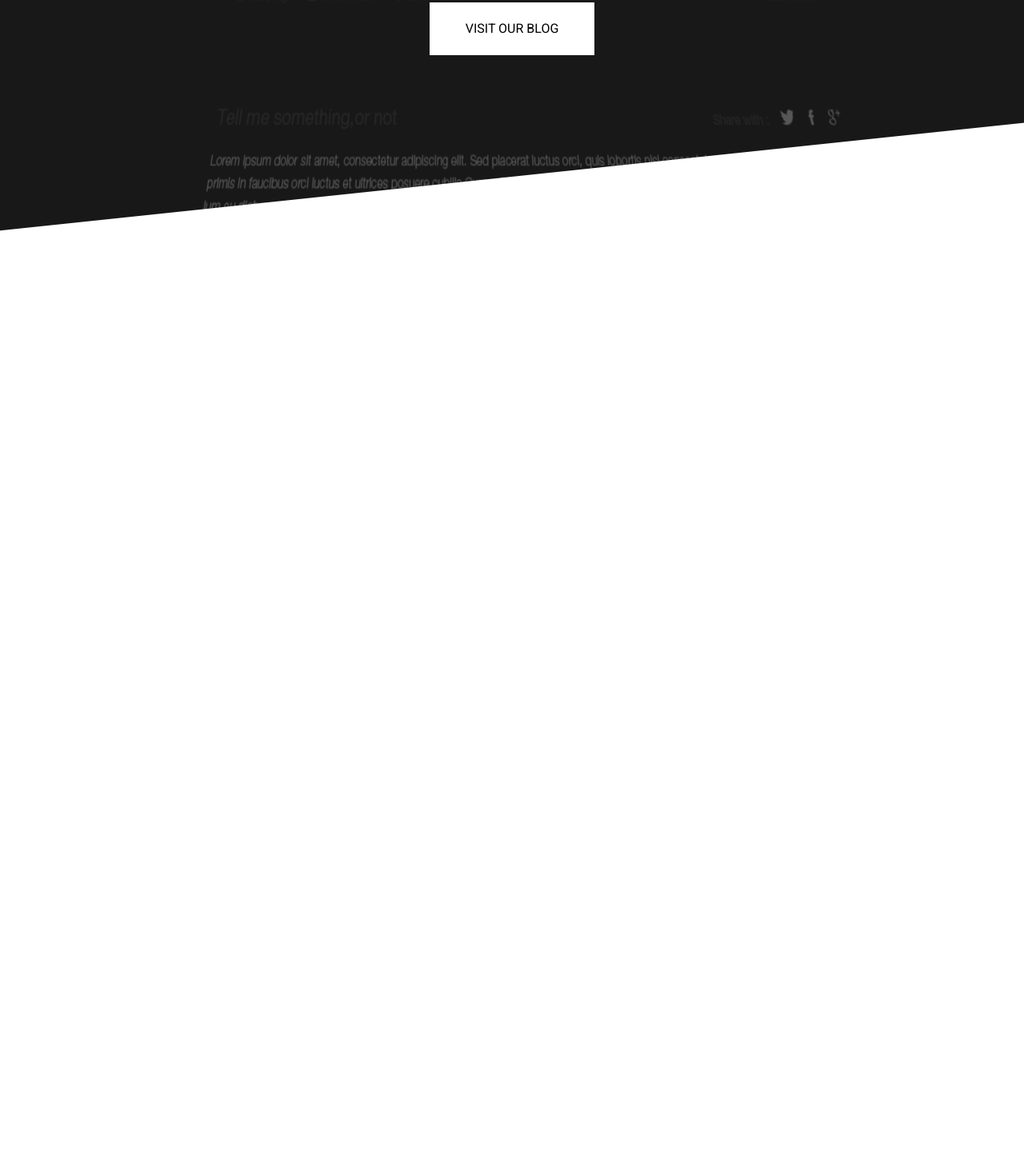
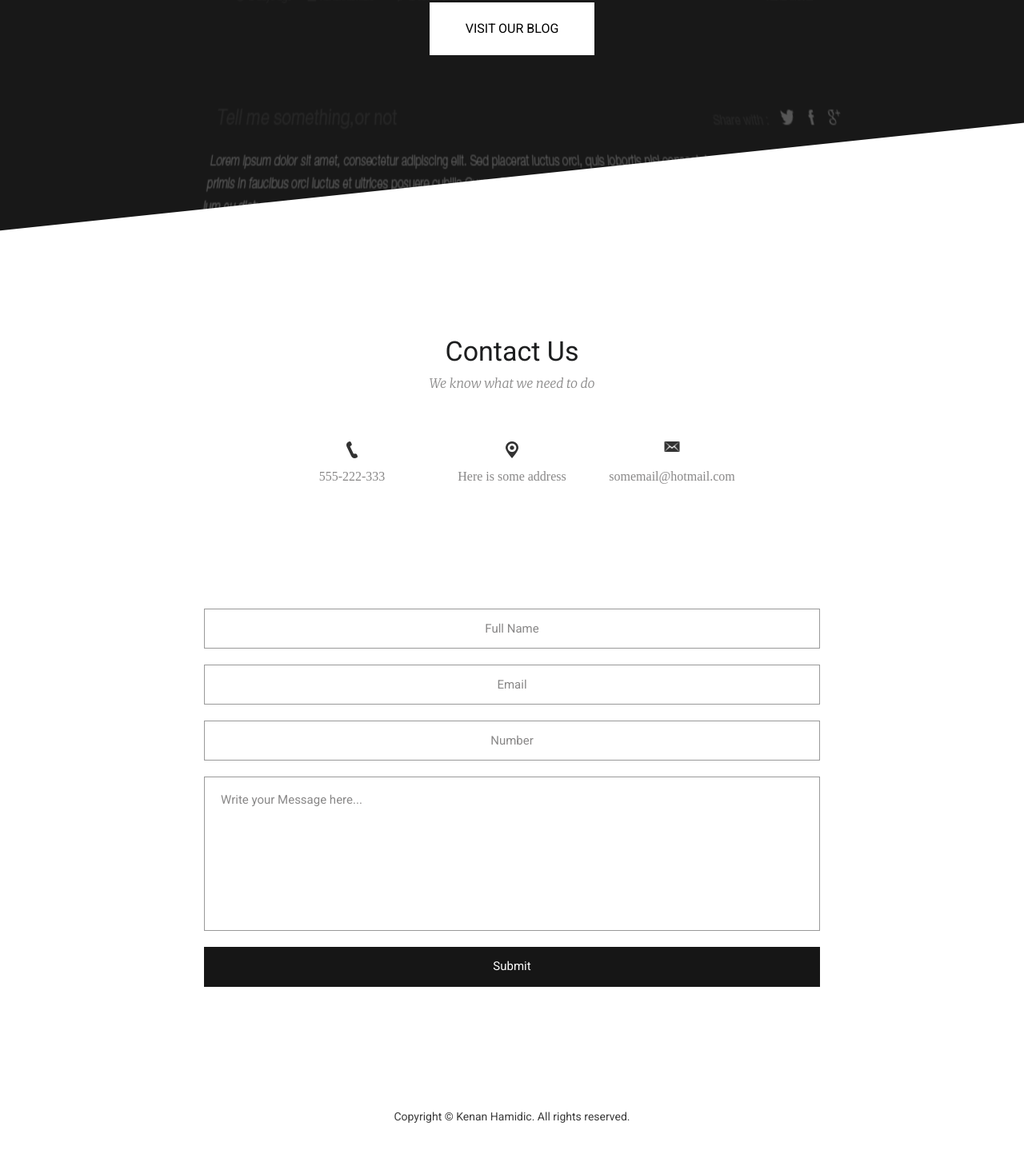
Before and after one commit to afalkon/B-W-Template, a website: page app/index.html in a window 1280 px wide. Shown: the part 4208-5666 px from the top of the page at 80% size. Before the commit the page ends 4530 px from the top, so only its background shows below. Drawn offline with nearby package versions, Linux system fonts and the light colour scheme; files that its build step writes are made by us from their sources.

Commit message:
Desktop Version finished

```diff
--- a/app/index.html
+++ b/app/index.html
@@ -132,6 +132,35 @@
             <a class="services__blogBtn" href="#">Visit Our Blog</a>
         </div>
     </section>
+    <section class="contact">
+        <div class="container">
+            <div class="contact__inner">
+                <h3 class="contact__inner-headerTitle">Contact Us</h3>
+                <h4 class="contact__inner-underline">We know what we need to do</h4>
+                <div class="contact__inner-items">
+                    <a class="contact__inner-items-item" href="tel:555-222-333">555-222-333</a>
+                    <a href="#" class="contact__inner-items-item">Here is some address</a>
+                    <a href="#" class="contact__inner-items-item">somemail@hotmail.com</a>
+                </div>
+                <div class="contact__inner-form">
+                    <form action="">
+                        <input type="text" class="form__input" placeholder="Full Name" required>
+                        <input type="text" class="form__input" placeholder="Email" required>
+                        <input type="text" class="form__input" placeholder="Number" required>
+                        <textarea type="text" class="contact__inner-form-message" placeholder="Write your Message here..." required></textarea>
+                        <button type="submit">Submit</button>
+                    </form>
+                </div>
+            </div>
+        </div>
+    </section>
+    <footer class="footer">
+        <div class="container">
+            <div class="footer__inner">
+                <div class="footer__inner-copy">Copyright © Kenan Hamidic. All rights reserved.</div>
+            </div>
+        </div>
+    </footer>
     <script src="https://ajax.googleapis.com/ajax/libs/jquery/3.5.1/jquery.min.js"></script>
     <script src="js/libs.min.js"></script>
     <script src="js/main.min.js"></script>
--- a/app/scss/style.scss
+++ b/app/scss/style.scss
@@ -1,12 +1,9 @@
 @import 'vars';
 @import 'global';
 @import 'fonts';
-
 // font-family: 'Merriweather', serif;
 // font-family: 'Montserrat', sans-serif;
 // font-family: 'Roboto', sans-serif;
-
-
 .header__inner {
     display: flex;
     align-items: center;
@@ -23,7 +20,6 @@
     li {
         display: inline-block;
     }
-
     li + li {
         margin-left: 45px;
     }
@@ -41,7 +37,6 @@
 }
 
 .mainPage__inner {
-
     .mainPage__innerBox {
         height: 85vh;
         display: flex;
@@ -83,7 +78,6 @@
         color: #fff;
         background-color: #000;
     }
-
     .mainPage__rollDown {
         position: relative;
         top: 0;
@@ -113,7 +107,6 @@
         background-color: #d0d0d0;
         bottom: -25px;
     }
-
     //    .mainPage__innerBox > .mainPage__rollDown:first-child {
     //        background-color: #f0f0f0;
     //        bottom: 150px;
@@ -126,13 +119,11 @@
     //        background-color: #d0d0d0;
     //        bottom: 150px;
     //    }
-
 }
 
 .about {
     background-color: #1d1d1d;
     position: relative;
-
     .about__inner {
         display: flex;
         justify-content: center;
@@ -182,7 +173,6 @@
     padding-top: 50px;
     padding-bottom: 90px;
     text-align: center;
-
     h3 {
         margin-bottom: 15px;
         font-family: 'Roboto', sans-serif;
@@ -250,7 +240,6 @@
     width: 100%;
     height: 1664px;
     text-align: center;
-
     h3 {
         margin-bottom: 15px;
         font-family: 'Roboto', sans-serif;
@@ -308,3 +297,124 @@
         font-weight: 400;
     }
 }
+
+.contact {
+    min-height: 900px;
+    &__inner {
+        padding: 100px 200px;
+        text-align: center;
+        &-headerTitle {
+            font-family: 'Roboto', sans-serif;
+            font-size: 34px;
+            line-height: 34px;
+            margin-bottom: 15px;
+            font-weight: 400;
+            color: #1d1e1f;
+        }
+        &-underline {
+            font-family: 'Merriweather', serif;
+            color: #898888;
+            font-size: 16px;
+            line-height: 16px;
+            font-weight: 300;
+            font-style: italic;
+            margin-bottom: 65px;
+        }
+        &-items {
+            padding: 0 100px;
+            display: flex;
+            justify-content: space-between;
+            margin-bottom: 155px;
+            & a {
+                text-decoration: none;
+                padding-top: 35px;
+                color: #898888;
+                display: inline-block;
+                width: 170px;
+                position: relative;
+            }
+            & a::before {
+                content: '';
+                position: absolute;
+                left: 50%;
+                top: 0;
+                transform: translateX(-50%);
+            }
+            & a:first-child::before {
+                background-image: url(../images/icons/phone.png);
+                width: 14px;
+                height: 21px;
+            }
+            & a:nth-child(2)::before {
+                background-image: url(../images/icons/pin.png);
+                width: 16px;
+                height: 21px;
+            }
+            & a:last-child::before {
+                background-image: url(../images/icons/envelope.png);
+                width: 19px;
+                height: 13px;
+            }
+        }
+        &-form {
+            & form {
+                display: flex;
+                flex-direction: column;
+                & input {
+                    display: block;
+                    width: 100%;
+                    height: 50px;
+                    border: 1px solid rgb(153, 153, 153);
+                    outline: none;
+                    margin-bottom: 20px;
+                    padding: 0 20px;
+                    text-align: center;
+                    &::placeholder {
+                        font-family: 'Roboto', sans-serif;
+                        color: #898888;
+                        font-size: 15px;
+                    }
+                }
+                & textarea {
+                    padding: 20px 20px;
+                    height: 193px;
+                    border: 1px solid rgb(153, 153, 153);
+                    outline: none;
+                    text-align: left;
+                    margin-bottom: 20px;
+                    resize: none;
+                    &::placeholder {
+                        font-family: 'Roboto', sans-serif;
+                        color: #898888;
+                        font-size: 15px;
+                    }
+                }
+                & button {
+                    border: none;
+                    outline: none;
+                    width: 100%;
+                    height: 50px;
+                    color: #fff;
+                    background-color: rgb(22, 22, 22);
+                    font-family: 'Roboto', sans-serif;
+                    font-size: 15px;
+                }
+            }
+        }
+    }
+}
+
+.footer {
+    &__inner {
+        height: 124px;
+        display: flex;
+        justify-content: center;
+        align-items: center;
+
+        &-copy {
+            font-family: 'Roboto', sans-serif;
+            color: #3b3b3b;
+            font-size: 14px;
+        }
+    }
+}
```
Also changed, not shown: app/images/icons/envelope.png (added), app/images/icons/phone.png (added), app/images/icons/pin.png (added), 1 other file. Lines whose indentation alone changed are shown as unchanged.
